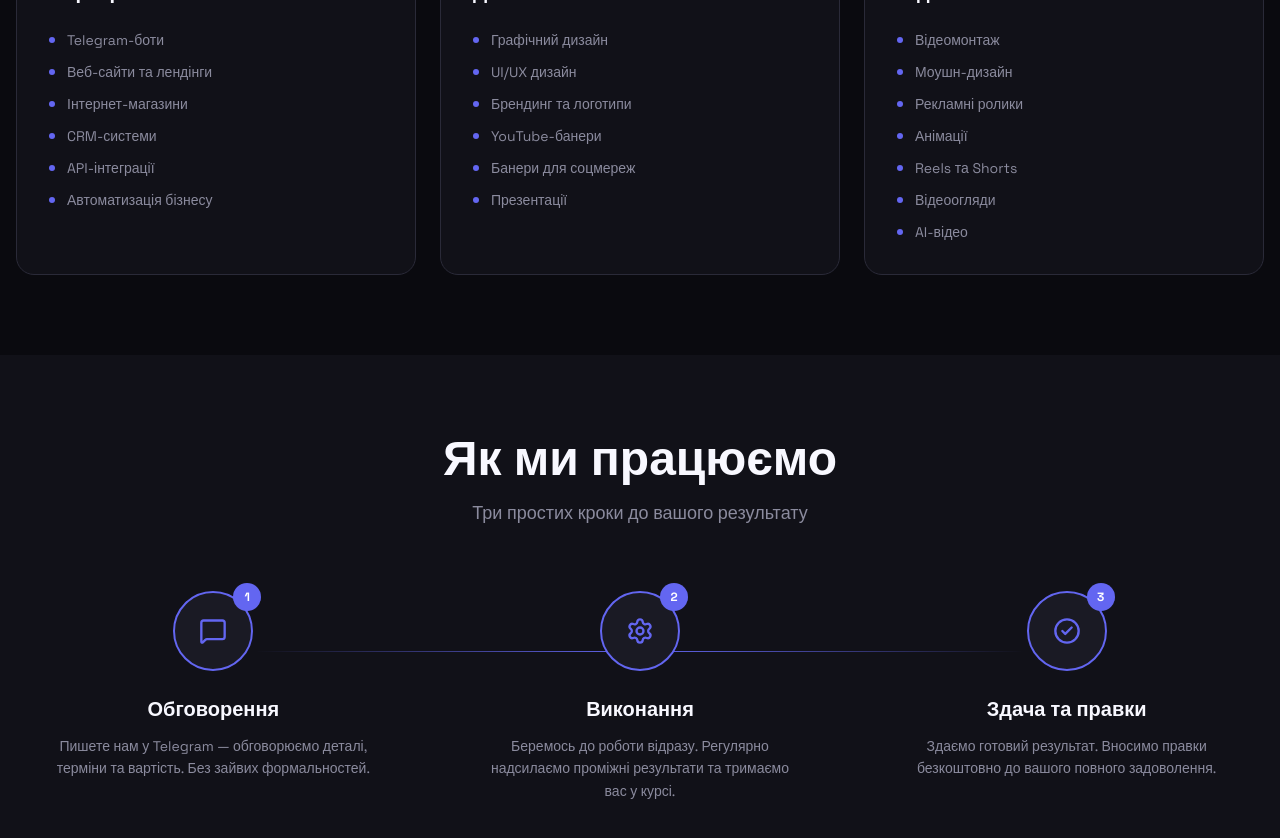
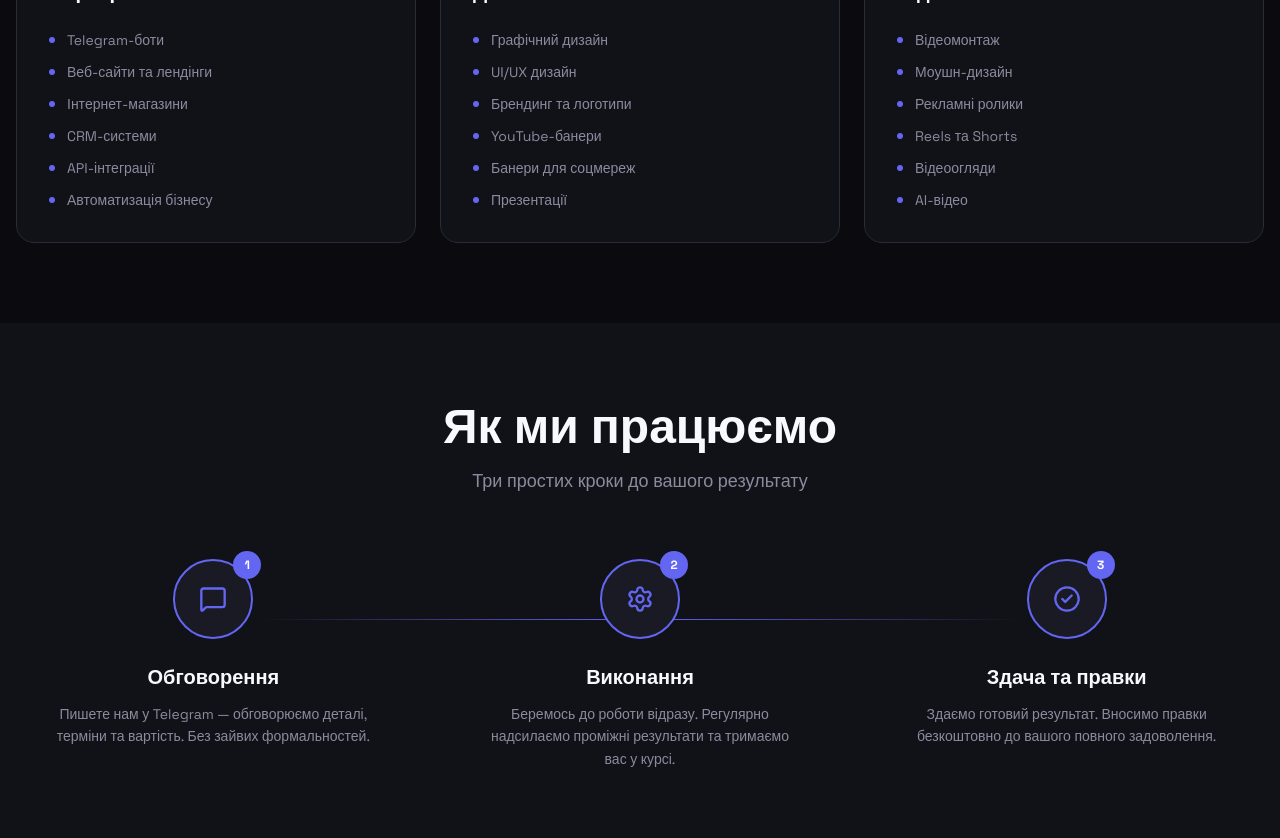
Before and after one commit to Nazar721/freelance-ua-nextjs, a Next.js app: page / in a window 1280 px wide. Shown: the part 1940-2778 px from the top of the page. Built offline with nearby package versions, Linux system fonts and the light colour scheme.

Commit message:
services remove 1 item

```diff
--- a/data/services.ts
+++ b/data/services.ts
@@ -32,7 +32,7 @@ export const services: Service[] = [
 			'Відеомонтаж',
 			'Моушн-дизайн',
 			'Рекламні ролики',
-			'Анімації',
+			// 'Анімації',
 			'Reels та Shorts',
 			'Відеоогляди',
 			'AI-відео',
```
